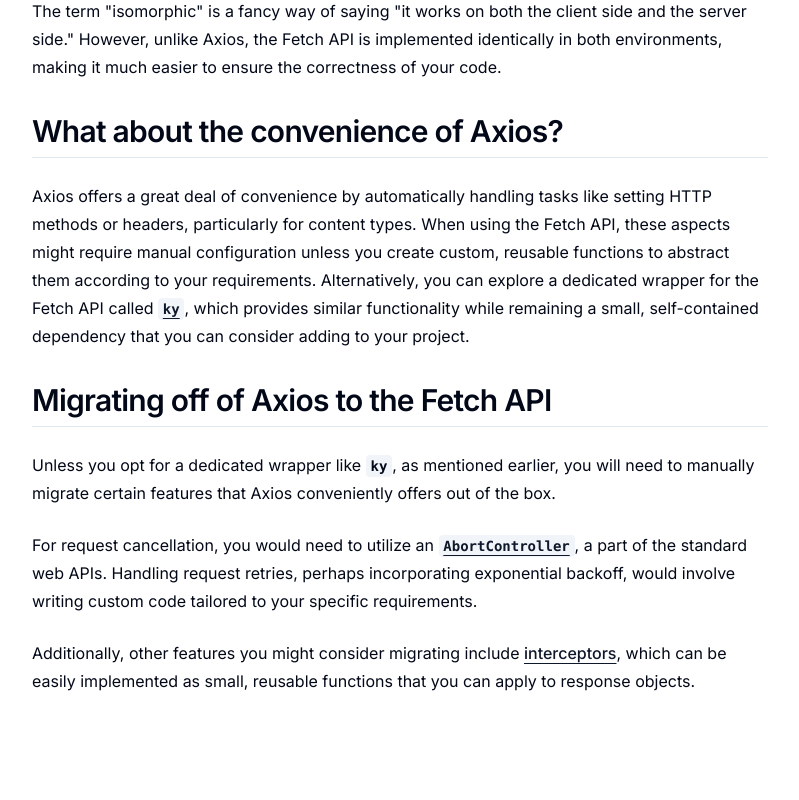
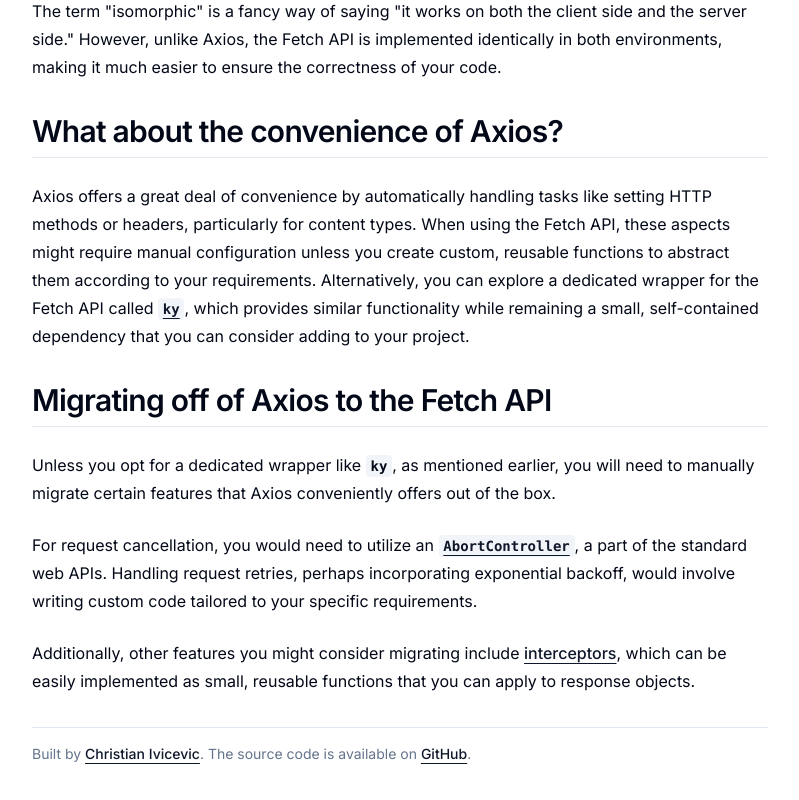
Before and after one commit to ChristianIvicevic/adios-axios, a Next.js app in the folder apps/web/: page / in a window 1280 px wide. Shown: the part 2145-2945 px from the top of the page, without its empty margins (240-1039 px from the left). Before the commit the page ends 2888 px from the top, so only its background shows below. Built offline with nearby package versions, Linux system fonts and the light colour scheme.

Commit message:
Add footer

```diff
--- a/apps/web/src/app/page.tsx
+++ b/apps/web/src/app/page.tsx
@@ -214,6 +214,12 @@
             implemented as small, reusable functions that you can apply to response objects.
           </P>
         </section>
+        <footer className="border-t py-4">
+          <p className="text-sm text-muted-foreground">
+            Built by <Link href="https://github.com/ChristianIvicevic">Christian Ivicevic</Link>. The source
+            code is available on <Link href="https://github.com/ChristianIvicevic/adios-axios">GitHub</Link>.
+          </p>
+        </footer>
       </div>
     </div>
   )
```
